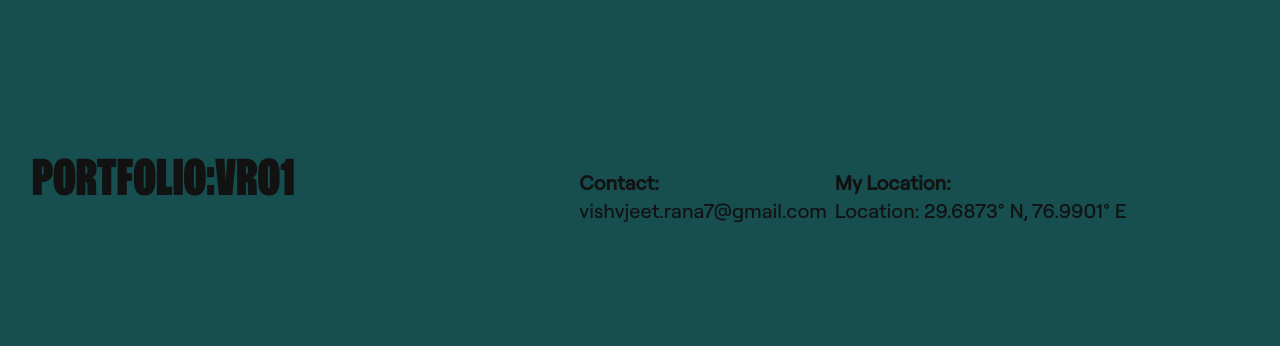
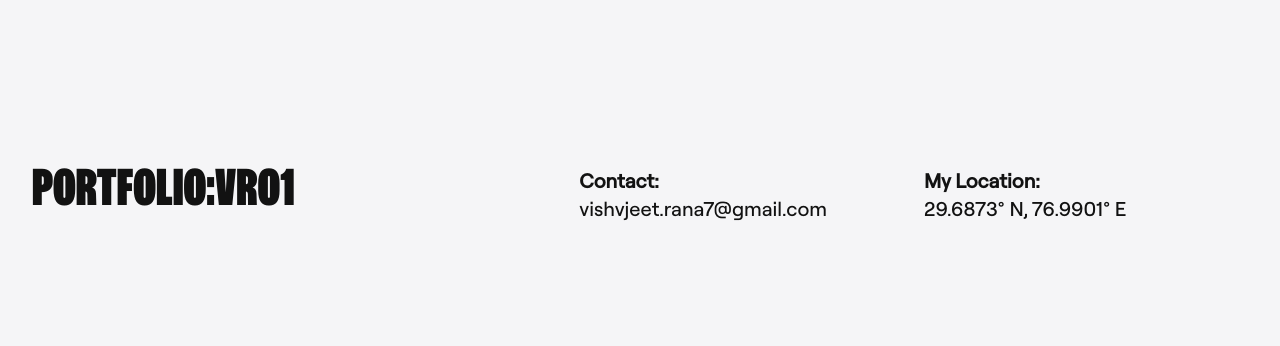
Before and after one commit to Vishvjeet-Rana/Vishvjeet-Dev-Portfolio, a React (Vite) app: page / in a window 1280 px wide. Shown: the part 442-788 px from the top of the page. Built offline with nearby package versions, Linux system fonts and the light colour scheme.

Commit message:
portfolio is complete and successfully pushed to production

```diff
--- a/src/components/About.jsx
+++ b/src/components/About.jsx
@@ -12,7 +12,7 @@ gsap.registerPlugin(ScrollTrigger);
 const About = () => {
   return (
     <section id="about" className="h-dvh w-screen overflow-x-hidden stack">
-      <div className="stacking-section h-[100%] w-[100%] bg-carbon-mist flex flex-col lg:flex-row items-center justify-center">
+      <div className="stacking-section h-[100%] w-[100%] bg-carbon-mist flex flex-col xl:flex-row items-center justify-center">
         {/* left part */}
         <div className="w-[100%] h-[50%] lg:w-[50%] lg:h-[100%] flex flex-col items-center justify-end">
           {/* first text */}
--- a/src/components/Carousel.jsx
+++ b/src/components/Carousel.jsx
@@ -80,7 +80,7 @@ const Carousel = () => {
 
   const scroll = (direction) => {
     if (scrollRef.current) {
-      const scrollAmount = direction === "left" ? -340 : 340;
+      const scrollAmount = direction === "left" ? -220 : 220;
       scrollRef.current.scrollBy({ left: scrollAmount, behavior: "smooth" });
     }
   };
--- a/src/components/Hero.jsx
+++ b/src/components/Hero.jsx
@@ -47,10 +47,10 @@ const Hero = () => {
       {/* inner main category div which gonna hold the all content */}
       <div
         ref={sectionRef}
-        className="h-full w-full bg-teal-forest flex items-center justify-center"
+        className="h-full w-full bg-alpine-frost flex items-center justify-center"
       >
         {/* main work starts here */}
-        <div className=" h-[90%] w-[95%] flex flex-col items-start justify-center">
+        <div className=" h-[90%] w-[95%] flex flex-col items-start justify-center overflow-hidden mt-10">
           {/* first part */}
           <div className="mb-5 ">
             <div>
@@ -108,16 +108,16 @@ const Hero = () => {
           </div>
 
           {/* end part */}
-          <div className="mt-10 h-[30%] w-[90%] flex flex-col  justify-start sm:flex-row sm:items-center sm:justify-between ">
+          <div className="mt-5 h-[30%] w-[90%] flex flex-col  justify-start sm:flex-row sm:items-center sm:justify-between ">
             {/* para */}
             <p ref={paraRef} className="text-5xl font-zentry text-carbon-mist">
               PortFolio:VR01
             </p>
-            <div className="w-[100%] sm:w-[50%] flex flex-col  justify-start sm:flex-row sm:items-center sm:justify-between  ">
+            <div className="w-[100%] sm:w-[50%] flex flex-col justify-start sm:gap-10 sm:flex-row sm:items-center sm:justify-between">
               {/* fist item */}
               <div
                 ref={firstItemRef}
-                className="mt-10 flex flex-col  justify-center"
+                className="mt-4 flex flex-col  justify-center"
               >
                 <p className="text-lg sm:text-xl font-robert-medium font-semibold text-carbon-mist">
                   Contact:
@@ -132,7 +132,7 @@ const Hero = () => {
               {/* second item */}
               <div
                 ref={secondItemRef}
-                className="mt-10 flex flex-col justify-center"
+                className="mt-4 flex flex-col justify-center"
               >
                 <p className="text-lg sm:text-xl font-robert-medium font-semibold text-carbon-mist">
                   My Location:
@@ -143,7 +143,7 @@ const Hero = () => {
                     target="_blank"
                     className="text-lg sm:text-xl font-robert-medium text-carbon-mist"
                   >
-                    Location: 29.6873° N, 76.9901° E
+                    29.6873° N, 76.9901° E
                   </a>
                 </p>
               </div>
--- a/src/components/LastSection.jsx
+++ b/src/components/LastSection.jsx
@@ -27,7 +27,7 @@ const LastSection = () => {
           {/* social icons */}
           <div className="h-[30%] w-[100%]  flex items-center justify-center">
             <div className="h-[30%] w-[70%] sm:h-[35%] sm:w-[20%] bg-alpine-frost rounded-4xl flex items-center justify-around">
-              <div className="h-[90%] rounded-4xl w-[20%] text-5xl flex items-center justify-center text-carbon-mist hover:scale-125 duration-200 transition-all hover:text-blue-600 cursor-pointer">
+              <div className="h-[90%] rounded-4xl w-[20%] text-5xl flex items-center justify-center text-carbon-mist hover:scale-125 duration-200 transition-all hover:text-blue-600 transform hover:-translate-y-3 cursor-pointer">
                 <a
                   href="https://x.com/RVishvjeet_/"
                   rel="noopener noreferrer"
@@ -36,7 +36,7 @@ const LastSection = () => {
                   <FaXTwitter />
                 </a>
               </div>
-              <div className="h-[90%] rounded-4xl w-[20%] text-5xl flex items-center justify-center text-carbon-mist hover:scale-125 duration-200 transition-all hover:text-blue-600 cursor-pointer">
+              <div className="h-[90%] rounded-4xl w-[20%] text-5xl flex items-center justify-center text-carbon-mist hover:scale-125 duration-200 transition-all hover:text-blue-600 transform hover:-translate-y-3 cursor-pointer">
                 <a
                   href="https://github.com/Vishvjeet-Rana/"
                   rel="noopener noreferrer"
@@ -45,7 +45,7 @@ const LastSection = () => {
                   <IoLogoGithub />
                 </a>
               </div>
-              <div className="h-[90%] rounded-4xl w-[20%] text-5xl flex items-center justify-center text-carbon-mist hover:scale-125 duration-200 transition-all hover:text-blue-600 cursor-pointer">
+              <div className="h-[90%] rounded-4xl w-[20%] text-5xl flex items-center justify-center text-carbon-mist hover:scale-125 duration-200 transition-all hover:text-blue-600 transform hover:-translate-y-3 cursor-pointer">
                 <a
                   href="https://www.linkedin.com/in/vishvjeet-rana/"
                   target="_blank"
--- a/src/components/Navbar.jsx
+++ b/src/components/Navbar.jsx
@@ -85,7 +85,7 @@ const Navbar = () => {
 
           {/* right side items of the navbar */}
           <div className="flex h-full items-center">
-            <div className="hidden md:block">
+            <div className="hidden xl:block">
               {/* {navItems.map((item, index) => (
                 <a
                   href={`#${item.toLowerCase()}`}
--- a/src/components/Projects.jsx
+++ b/src/components/Projects.jsx
@@ -27,7 +27,7 @@ const Projects = () => {
           </div>
 
           {/* part 2 - glassmorphic div */}
-          <div className="w-[80%] h-[70%] rounded-3xl">
+          <div className="w-[100%] h-[70%] rounded-3xl">
             <div className="h-full w-full flex items-center rounded-3xl justify-center">
               <Carousel />
             </div>
--- a/src/components/Skills.jsx
+++ b/src/components/Skills.jsx
@@ -33,10 +33,13 @@ const Skills = () => {
     <section id="skills" className="h-dvh w-screen overflow-x-hidden stack">
       <div className="h-full w-full bg-vanilla-latte flex items-center justify-center">
         {/* main container */}
-        <div className="flex flex-col lg:flex-row items-center justify-center h-[100%] w-[100%] p-5">
+        <div className="flex flex-col-reverse xl:flex-row items-center justify-center h-[100%] w-[100%] p-5">
           {/* left part - have skills  */}
           <div className=" w-[100%] h-[50%]  flex items-center justify-center lg:w-[50%] lg:h-[100%] overflow-hidden ">
-            <div className="h-full w-[100%] sm:w-[80%]  flex items-center justify-center">
+            <div className="h-full w-[100%] sm:w-[80%] flex flex-col items-center justify-center">
+              <p className="font-zentry text-lg text-expresso-brown font-bold">
+                Scroll to see my skills
+              </p>
               <AnimatedList
                 items={items}
                 onItemSelect={(item, index) => console.log(item, index)}
--- a/src/index.css
+++ b/src/index.css
@@ -8,6 +8,8 @@
   --color-silicon: #a1a1a6;
   --color-blue-tint: #2997ff;
   --color-metallic-gray: #7d7d81;
+
+  --color-hero-section: #dfc2df;
 
   --color-vanilla-latte: #f3e5c3;
   --color-dark-vanilla: #776858;
```
Also changed, not shown: 7 other files (tests, documents, lock files or other folders).
